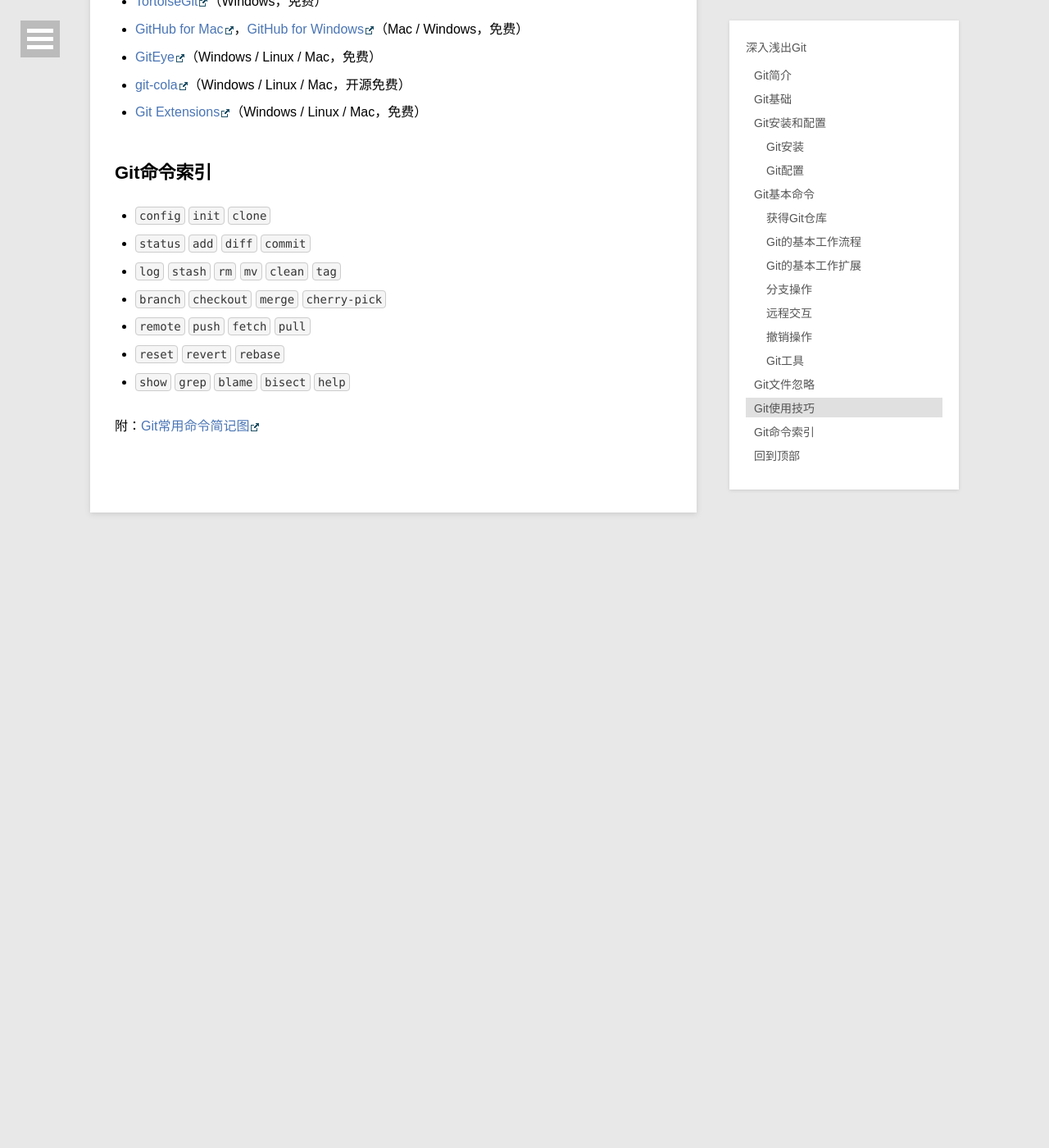
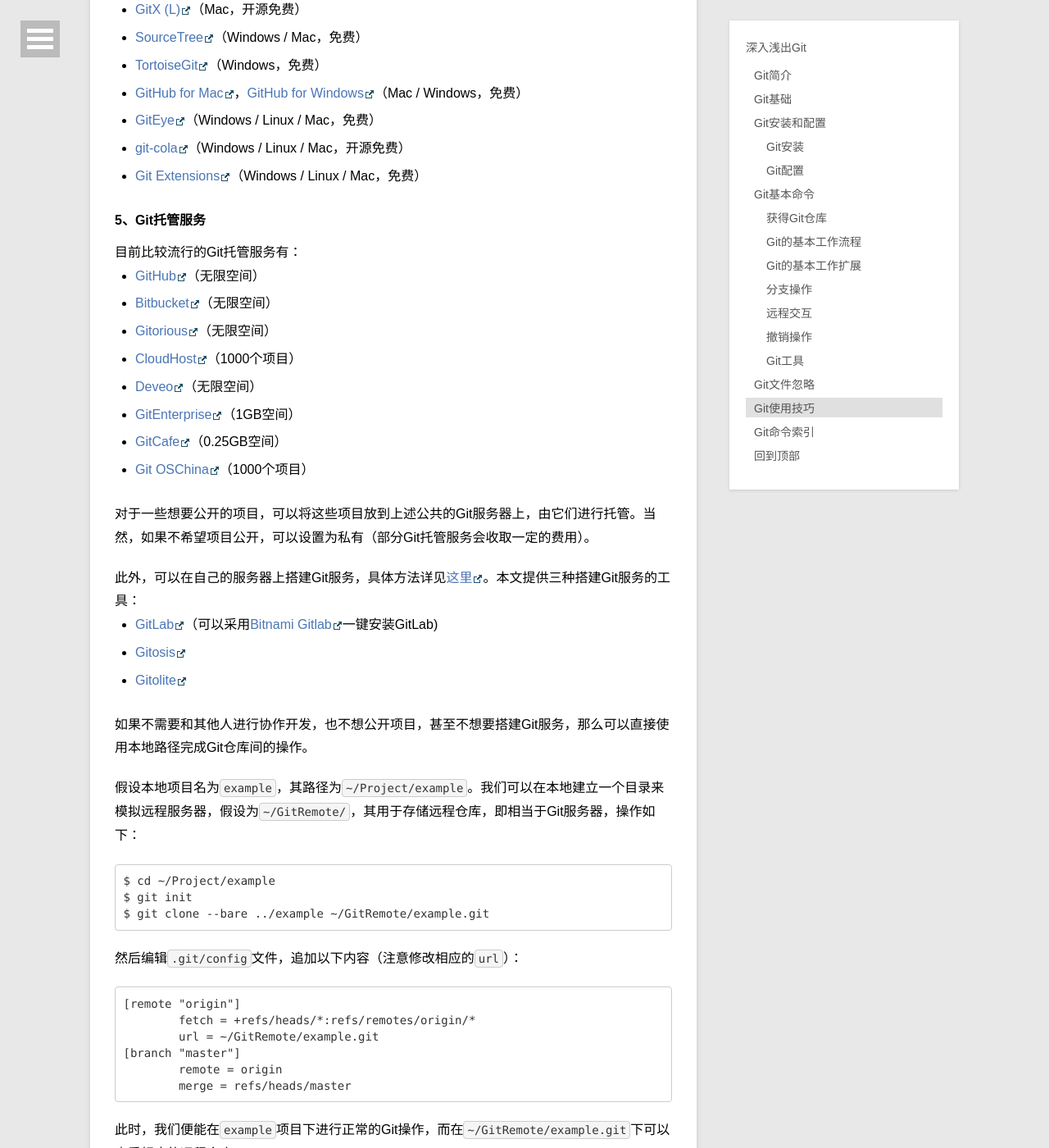
Before and after one commit to chengshiwen/chengshiwen.github.io, a Jekyll site: the page built from _posts/2014-04-16-head-first-git.md, in a window 1280 px wide and 1400 px high, scrolled down 43093 px. Shown: the whole window at 82% size. Built offline with Jekyll 4.4.1, drawn with Linux system fonts in a browser that asks for light colours; comment, search, counter and statistics services are not loaded; before the commit the page ends 43748 px from its top, so only the background shows below that; some of the changed text lies outside the part shown.

Commit message:
Update 2014-04-16-head-first-git.md with Hosted Git

```diff
--- a/_posts/2014-04-16-head-first-git.md
+++ b/_posts/2014-04-16-head-first-git.md
@@ -59,6 +59,8 @@
 
 - `^`表示父提交，`^`等同于`^1`，HEAD的父提交为`HEAD^ = HEAD^1`，HEAD的第n个父提交为`HEAD^^...^`
 - `~`表示父提交，`~`等同于`~1`，HEAD的父提交为`HEAD~ = HEAD~1`，HEAD的第n个父提交为`HEAD~~...~ = HEAD~n`，等同于`HEAD^^...^`
+
+上图中，HEAD的第3个父提交为`HEAD^^^`，即`b325c53`；`ed48905`的第4个父提交为`ed48905~4`，即`a473c87`。
 
 **注**：当HEAD指向合并提交（其父提交有多个）时，可用`HEAD^n`表示多个父提交中的第n个，其中`HEAD^1`是合并时所在分支提交，其它则是所合并的分支提交。
 
@@ -1460,6 +1462,46 @@
 - [GitEye](http://www.collab.net/giteyeapp)（Windows / Linux / Mac，免费）
 - [git-cola](http://git-cola.github.io)（Windows / Linux / Mac，开源免费）
 - [Git Extensions](https://code.google.com/p/gitextensions)（Windows / Linux / Mac，免费）
+
+#### 5、Git托管服务
+
+目前比较流行的Git托管服务有：
+
+- [GitHub](https://github.com/)（无限空间）
+- [Bitbucket](https://bitbucket.org/)（无限空间）
+- [Gitorious](https://gitorious.org/)（无限空间）
+- [CloudHost](http://cloudhost.io/)（1000个项目）
+- [Deveo](https://www.deveo.com/)（无限空间）
+- [GitEnterprise](http://www.gitenterprise.com/)（1GB空间）
+- [GitCafe](https://gitcafe.com/)（0.25GB空间）
+- [Git OSChina](https://git.oschina.net/)（1000个项目）
+
+对于一些想要公开的项目，可以将这些项目放到上述公共的Git服务器上，由它们进行托管。当然，如果不希望项目公开，可以设置为私有（部分Git托管服务会收取一定的费用）。
+
+此外，可以在自己的服务器上搭建Git服务，具体方法详见[这里](http://git-scm.com/book/zh/%E6%9C%8D%E5%8A%A1%E5%99%A8%E4%B8%8A%E7%9A%84-Git-%E5%9C%A8%E6%9C%8D%E5%8A%A1%E5%99%A8%E4%B8%8A%E9%83%A8%E7%BD%B2-Git)。本文提供三种搭建Git服务的工具：
+
+- [GitLab](https://www.gitlab.com/)（可以采用[Bitnami Gitlab](https://bitnami.com/stack/gitlab)一键安装GitLab)
+- [Gitosis](http://git-scm.com/book/en/Git-on-the-Server-Gitosis)
+- [Gitolite](http://git-scm.com/book/en/Git-on-the-Server-Gitolite)
+
+如果不需要和其他人进行协作开发，也不想公开项目，甚至不想要搭建Git服务，那么可以直接使用本地路径完成Git仓库间的操作。
+
+假设本地项目名为`example`，其路径为`~/Project/example`。我们可以在本地建立一个目录来模拟远程服务器，假设为`~/GitRemote/`，其用于存储远程仓库，即相当于Git服务器，操作如下：
+
+    $ cd ~/Project/example
+    $ git init
+    $ git clone --bare ../example ~/GitRemote/example.git
+
+然后编辑`.git/config`文件，追加以下内容（注意修改相应的`url`）：
+
+    [remote "origin"]
+            fetch = +refs/heads/*:refs/remotes/origin/*
+            url = ~/GitRemote/example.git
+    [branch "master"]
+            remote = origin
+            merge = refs/heads/master
+
+此时，我们便能在`example`项目下进行正常的Git操作，而在`~/GitRemote/example.git`下可以查看相应的远程仓库。
 
 
 ## Git命令索引
```
Also changed, not shown: other parts of _posts/2014-04-16-head-first-git.md (+6 -6 lines).
